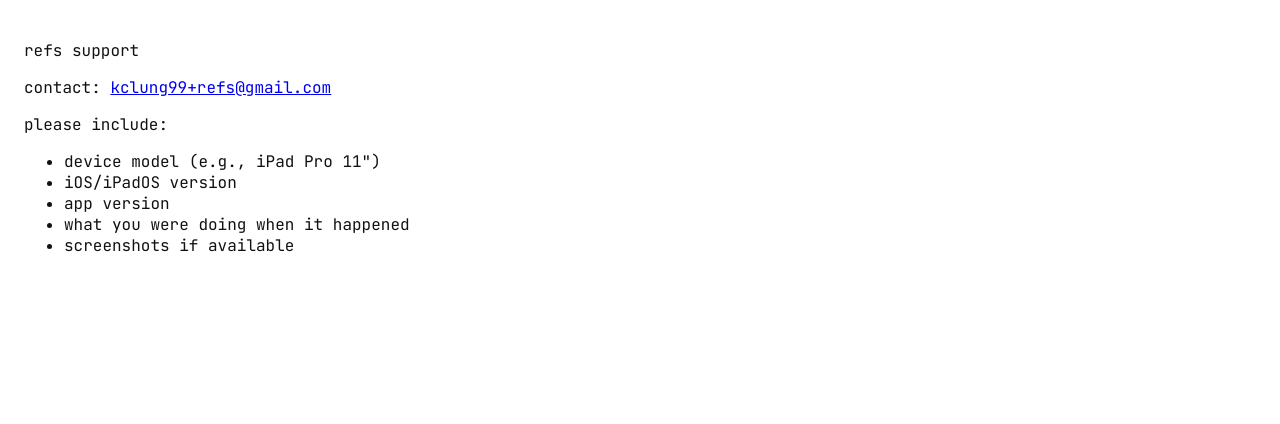
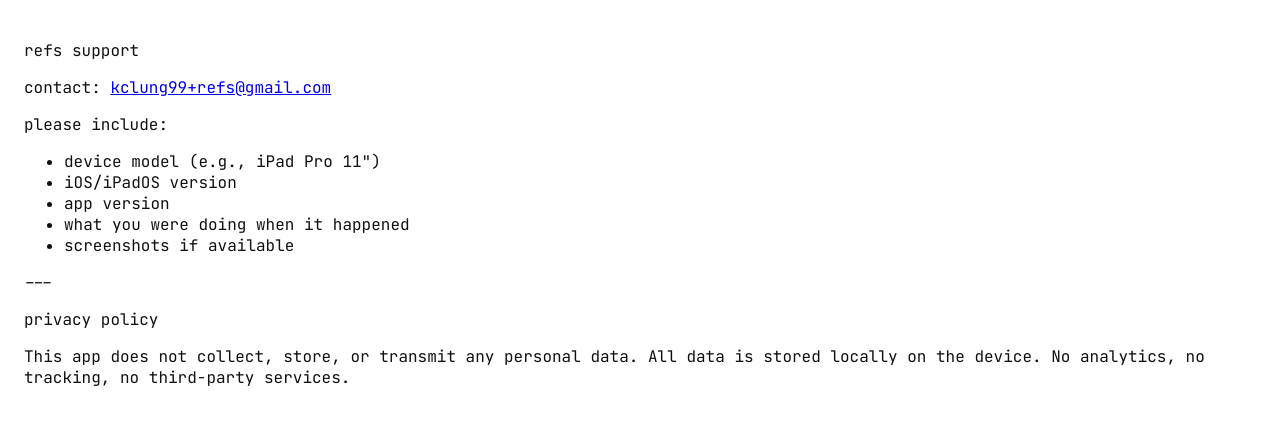
Before and after one commit to kclung99/refs-site, a plain HTML site: page index.html in a window 1280 px wide. Drawn offline with Linux system fonts and the light colour scheme.

Commit message:
add privacy policy

```diff
--- a/index.html
+++ b/index.html
@@ -23,6 +23,11 @@
         <li>what you were doing when it happened</li>
         <li>screenshots if available</li>
     </ul>
+    <p>---</p>
+    <p>privacy policy</p>
+    <p>This app does not collect, store, or transmit any personal data.
+        All data is stored locally on the device.
+        No analytics, no tracking, no third-party services.</p>
 </body>
 
 </html>
```
